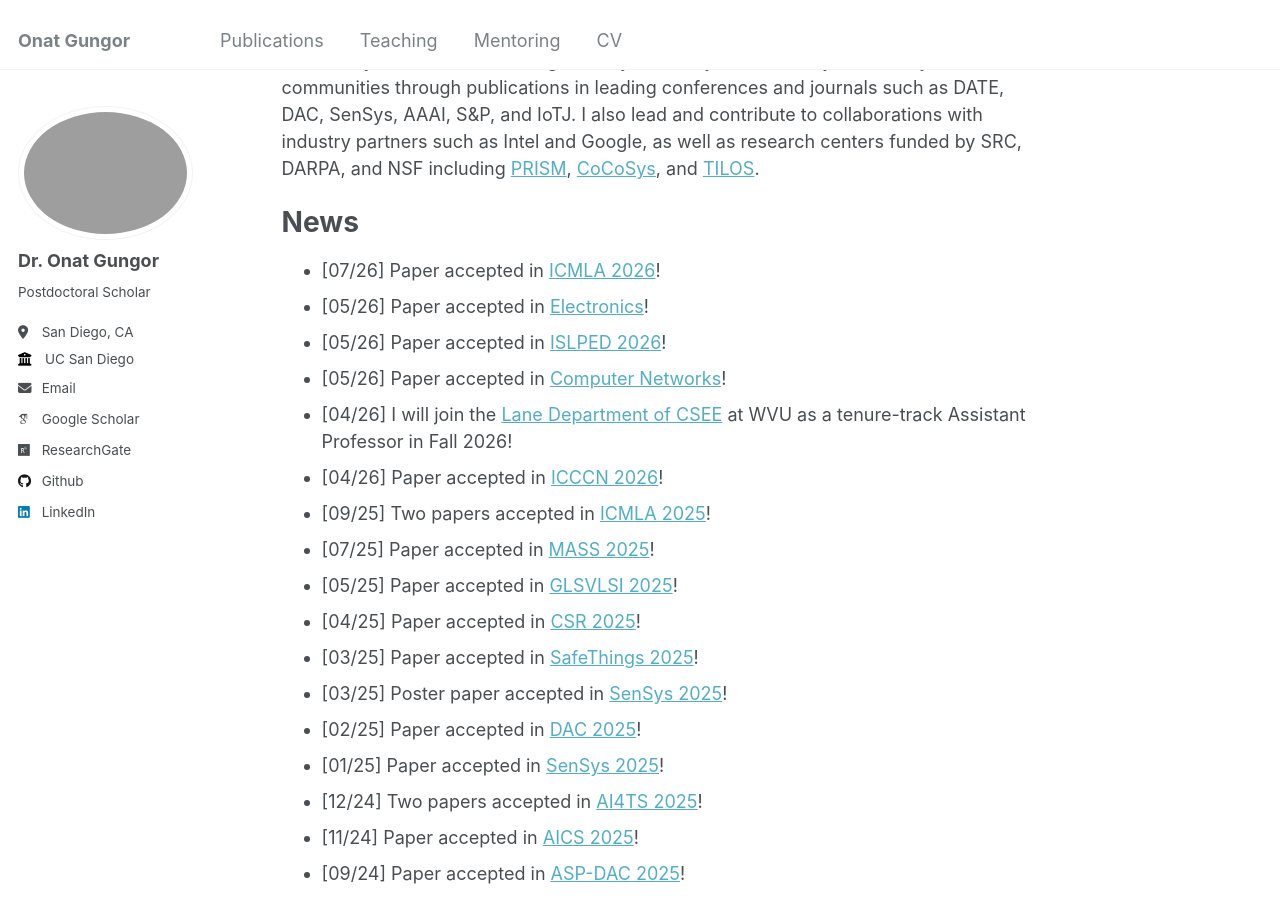
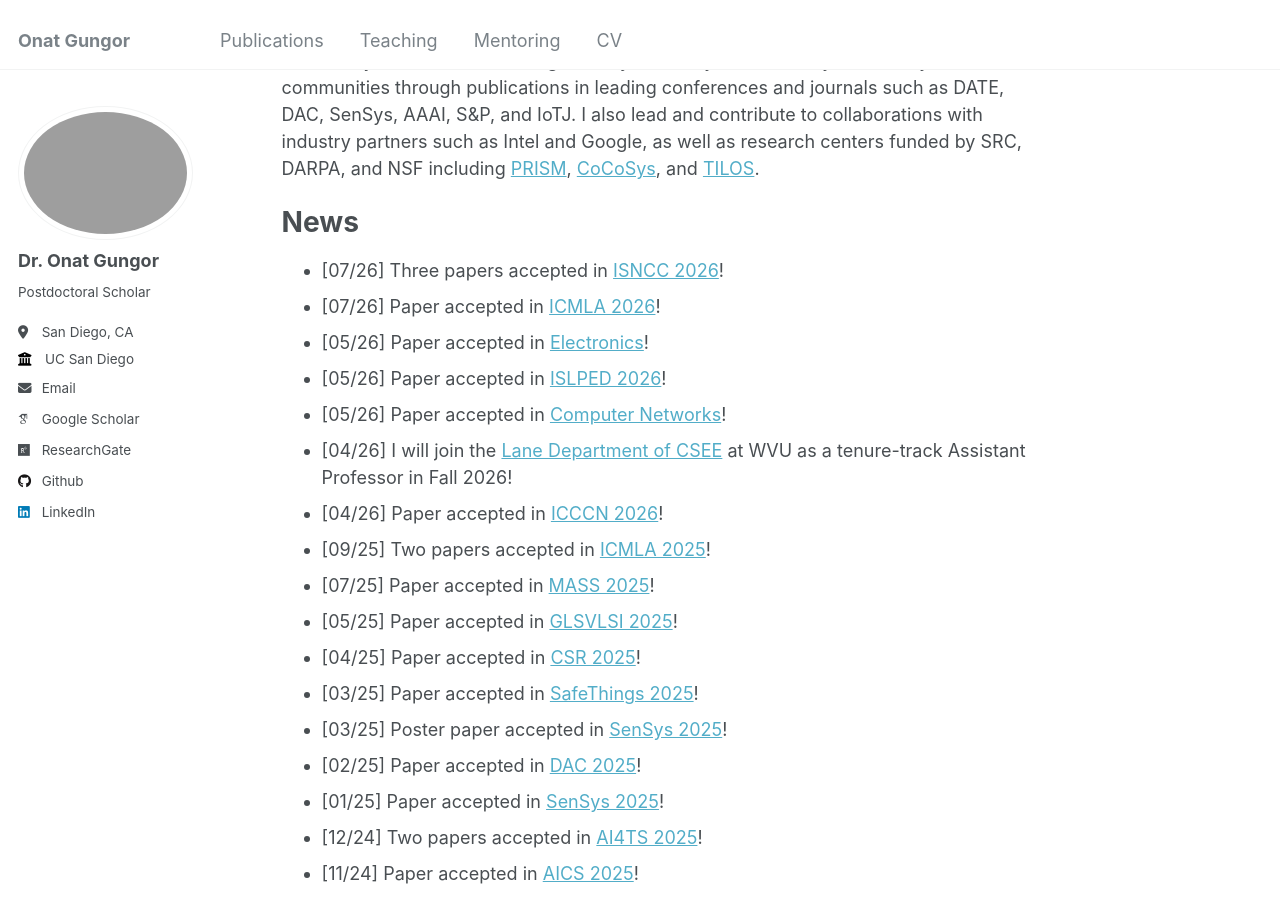
Before and after one commit to onatucsd/onatucsd.github.io, a Jekyll site: the page built from _pages/about.md, in a window 1280 px wide and 900 px high, scrolled down 317 px. Built offline with Jekyll 4.4.1, drawn with Linux system fonts in a browser that asks for light colours; some web fonts are replaced.

Commit message:
Update about.md

```diff
--- a/_pages/about.md
+++ b/_pages/about.md
@@ -11,6 +11,7 @@ My name is Onat Gungor, and I am an Assistant Professor in the [Lane Department
 
 News
 ======
+* [07/26] Three papers accepted in [ISNCC 2026](https://www.isncc-conf.org)!
 * [07/26] Paper accepted in [ICMLA 2026](https://www.icmla-conference.org/icmla26/)!
 * [05/26] Paper accepted in [Electronics](https://www.mdpi.com/journal/electronics)!
 * [05/26] Paper accepted in [ISLPED 2026](https://www.islped.org/2026/)!
```
